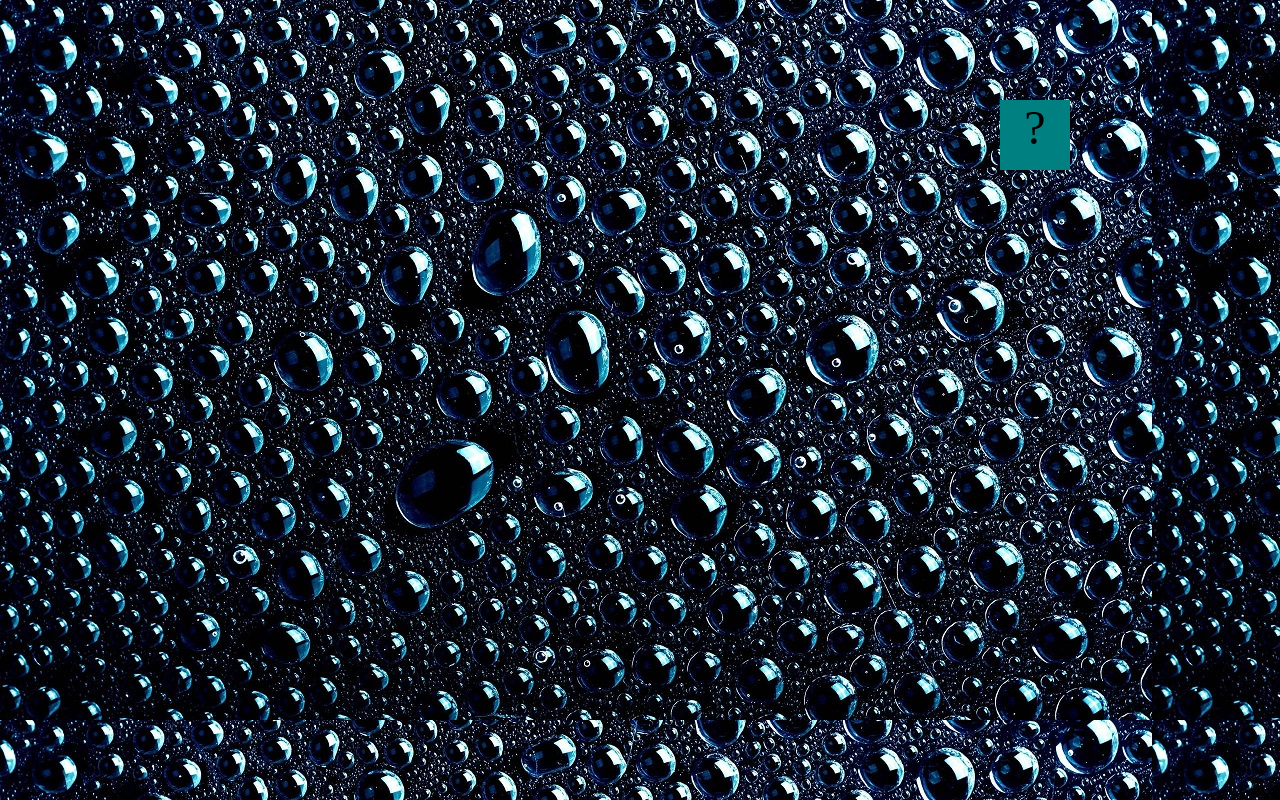
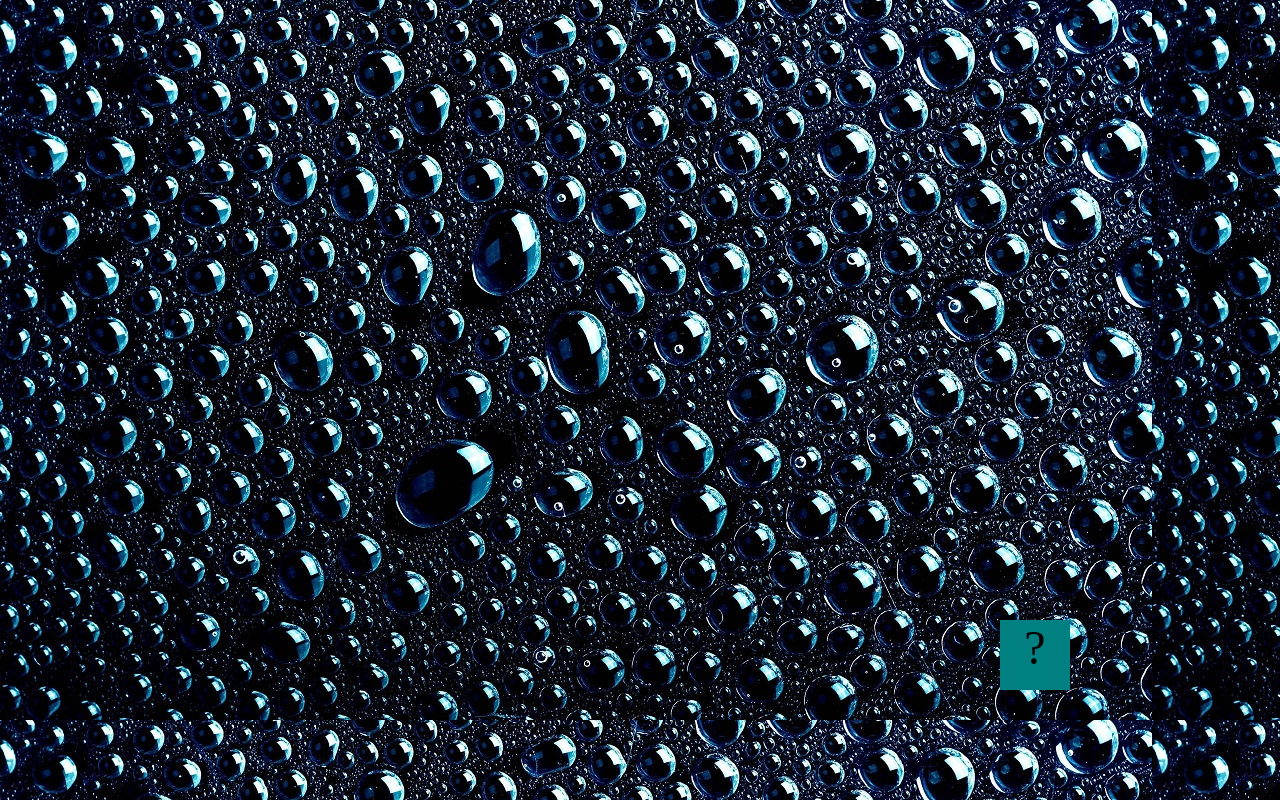
Before and after one commit to E-y-e-z/E-y-e-z.github.io, a plain HTML site: page projects/bouncing-box/index.html in a window 1280 px wide. Drawn offline with Linux system fonts and the light colour scheme.

Commit message:
Another Box Update

```diff
--- a/projects/bouncing-box/index.html
+++ b/projects/bouncing-box/index.html
@@ -43,7 +43,7 @@
 			var box = jQuery('.box');	// reference to the HTML .box element
 			var board = jQuery('.board');	// reference to the HTML .board element
 			var boardWidth = board.width();	// the maximum X-Coordinate of the screen
-
+			var boardHeight = jQuery(window).height();
 			// Every 50 milliseconds, call the update Function (see below)
 			setInterval(update, 50);
 
@@ -51,9 +51,9 @@
 			box.on('click', handleBoxClick);
 
 			// moves the Box to a new position on the screen along the X-Axis
-			function moveBoxTo(newPositionX) {
+			function moveBoxTo(newPositionX, newPositionY) {
 				box.css("left", newPositionX);
-
+				box.css('top', newPositionY);
 			}
 
 			// changes the text displayed on the Box
@@ -70,7 +70,8 @@
 			var points = 0;
 			var speed = 10;
 
-
+			var positionY = 0;
+			var speedY = 10;
 			/*
 			This Function will be called 20 times/second. Each time it is called,
 			it should move the Box to a new location. If the box drifts off the screen
@@ -78,16 +79,24 @@
 			*/
 			function update() {
 			positionX =	positionX + speed;
-				moveBoxTo(positionX);
+			positionY = positionY + speedY;
+				moveBoxTo(positionX, positionY);
 
 				if (positionX > boardWidth){
 					speed = -speed;
 				}
 
-					if (positionX < 0){
+				if (positionX < 0){
 					speed = -speed;
 				}
 
+				if (positionY > boardHeight){
+					speedY = -speedY;
+				}
+
+				if (positionY < 0){
+					speedY = -speedY;
+				}
 
 };
 			/*
@@ -101,7 +110,8 @@
 				speed = speed + 3;
 				changeBoxText(points);
 
-
+						positionY = 0;
+					speedY = speedY + 3;
 			};
 		})();
 	</script>
```
